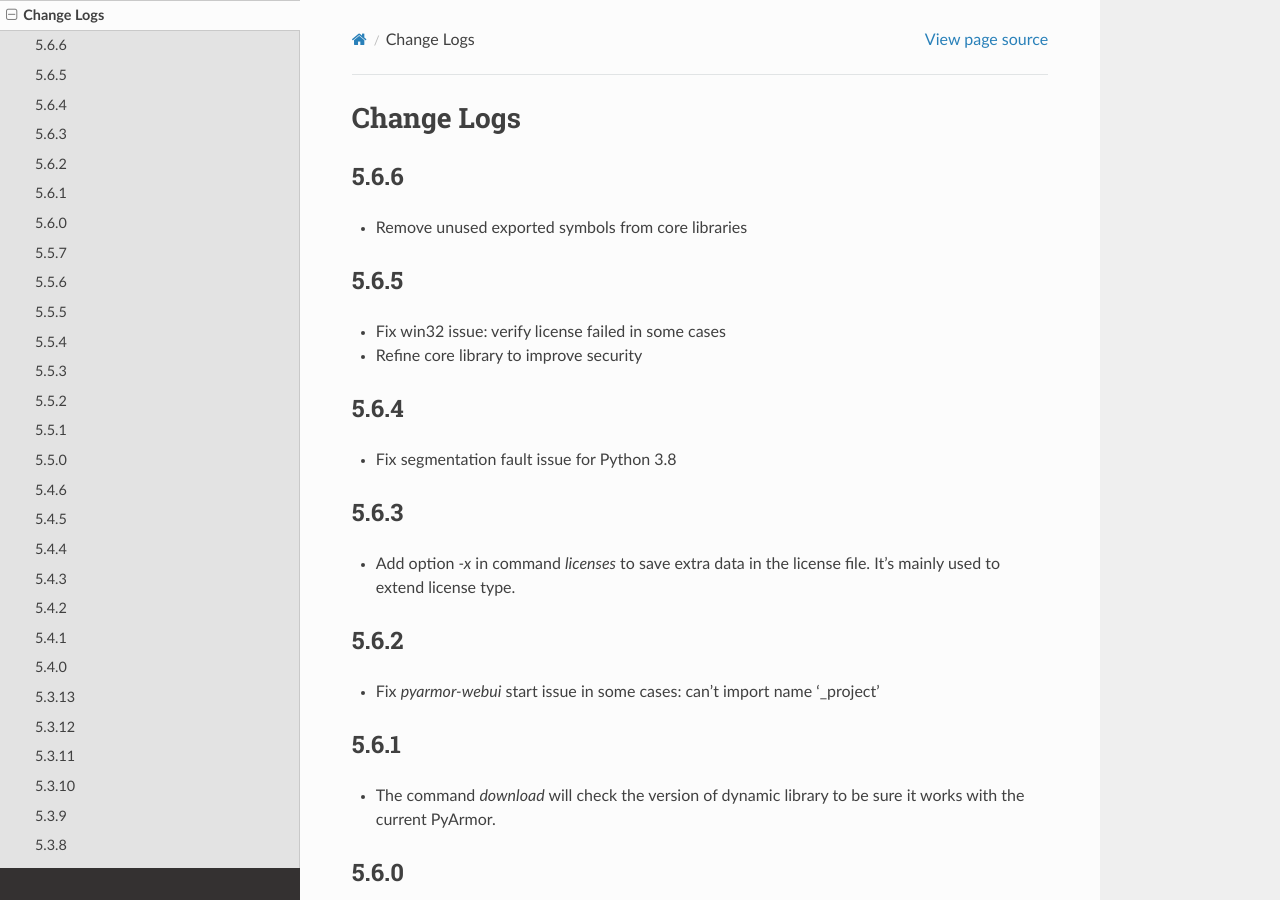
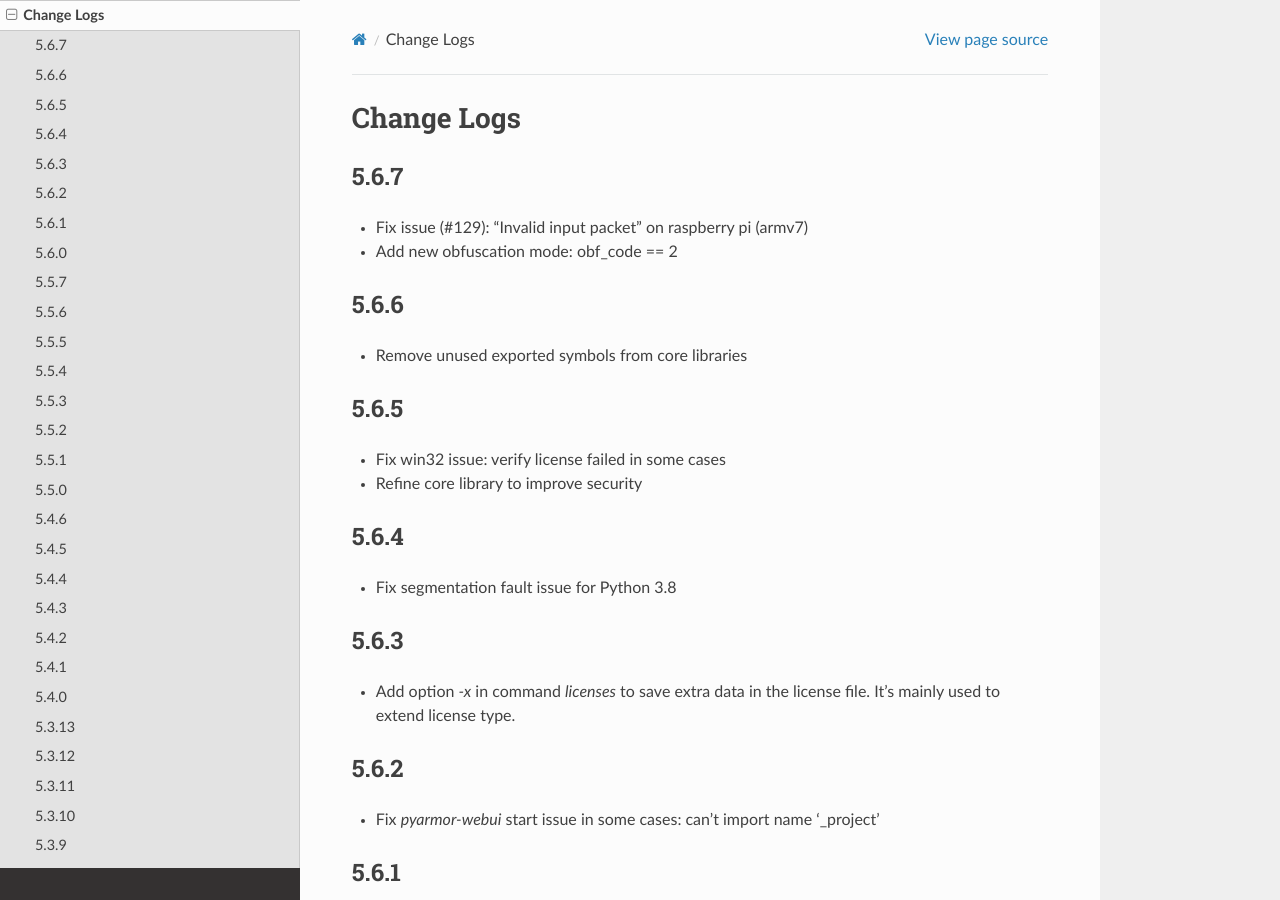
Before and after one commit to dashingsoft/pyarmor, a Sphinx documentation site: the page built from docs/change-logs.rst, in a window 1280 px wide and 900 px high. Built offline with Sphinx 7.4.7 and the Read the Docs theme 2.0.0, drawn with Linux system fonts in a browser that asks for light colours.

Commit message:
Add change logs

```diff
--- a/docs/change-logs.rst
+++ b/docs/change-logs.rst
@@ -2,6 +2,11 @@
 
 Change Logs
 ===========
+
+5.6.7
+-----
+* Fix issue (#129): "Invalid input packet" on raspberry pi (armv7)
+* Add new obfuscation mode: obf_code == 2
 
 5.6.6
 -----
```
